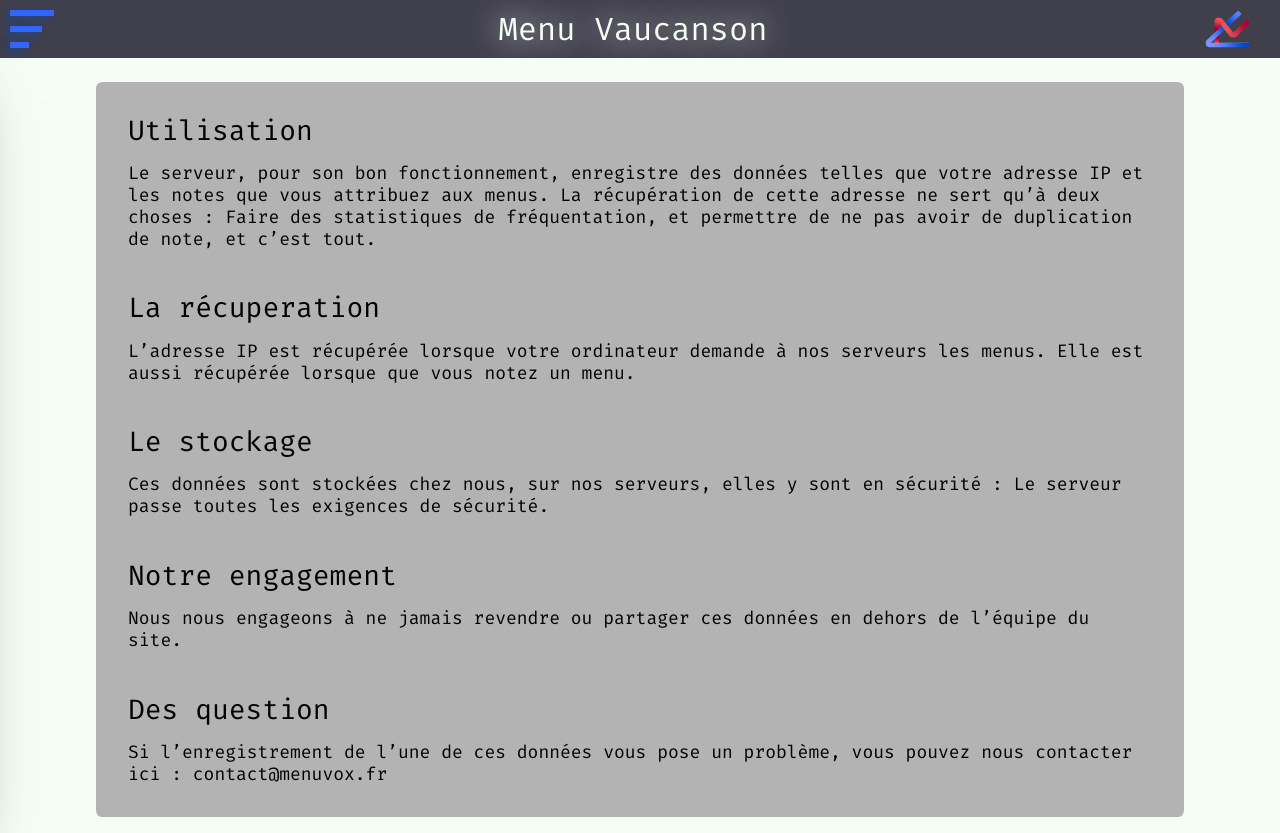
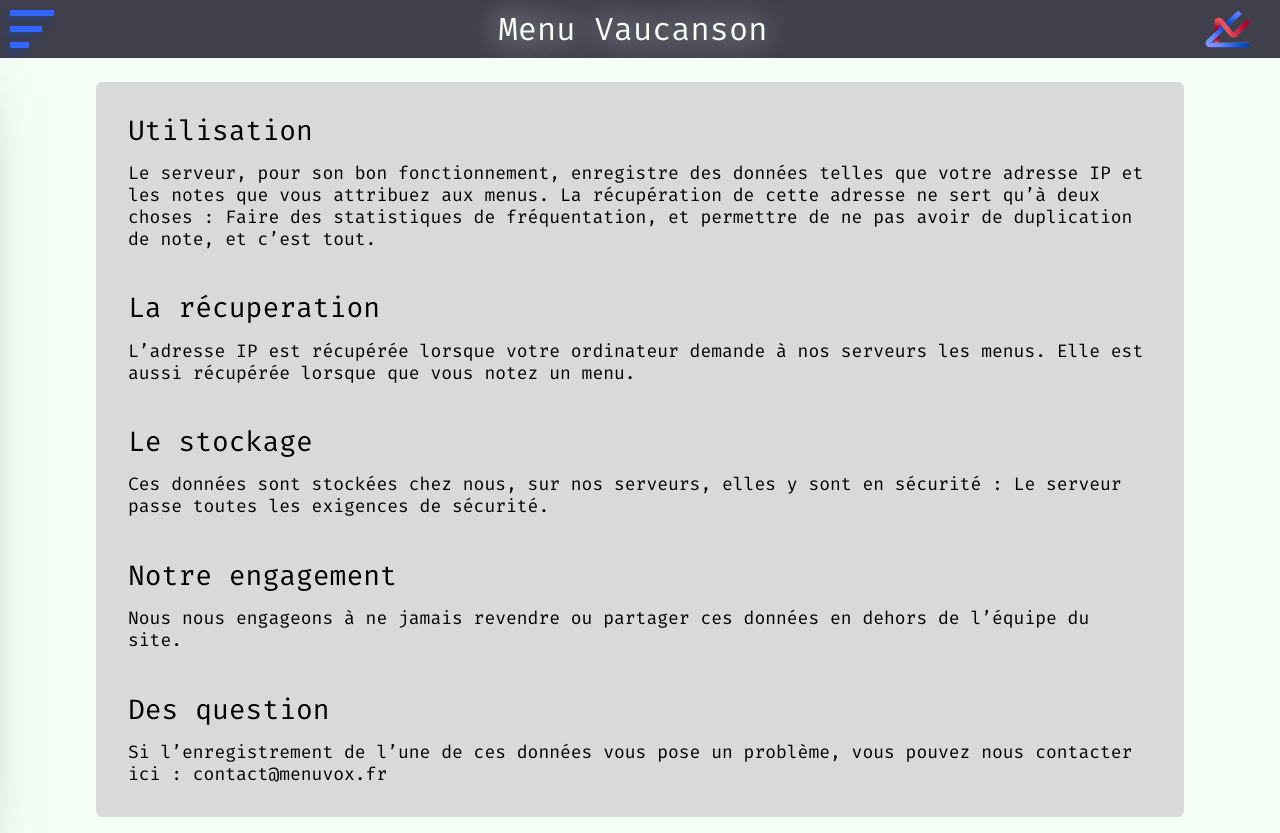
Before and after one commit to Menu-Vaucanson/Desktop, a React (Create React App) app: page /Legal in a window 1280 px wide. Built offline with nearby package versions, Linux system fonts and the light colour scheme.

Commit message:
add dark theme

```diff
--- a/src/Components/Legal.tsx
+++ b/src/Components/Legal.tsx
@@ -1,4 +1,4 @@
-function Legal() {
+function Legal({theme}) {
     const legalList = [
         {
             name: 'Utilisation',
@@ -17,9 +17,10 @@ function Legal() {
             content: <div>Si l’enregistrement de l’une de ces données vous pose un problème, vous pouvez nous contacter ici : contact@menuvox.fr</div>
         }
     ]
-    function UseList() {
+    function UseList({ theme }) {
+        console.log(theme);
         return (
-            <div className="legalBoxs">
+            <div className={theme === 'dark' ? "legalBoxs legalBoxsDark" : 'legalBoxs'}>
                 {legalList.map((Element: { name: string, content: JSX.Element },i) => {
                     return (
                         <div className="legalBox" key={i}>
@@ -36,7 +37,7 @@ function Legal() {
         );
     }
 
-    return (<div className="legalPage"><UseList /></div>);
+    return (<div className="legalPage"><UseList theme={theme} /></div>);
 }
 
 export default Legal;
--- a/src/Components/index.tsx
+++ b/src/Components/index.tsx
@@ -38,7 +38,7 @@ function Index() {
 			element: <Contact theme={theme} />
 		}, {
 			path: '/Legal',
-			element:<Legal />
+			element:<Legal theme={theme}/>
 		}, {
 			path: '/Security',
 			element: <Security />
--- a/src/Stylesheets/dark.css
+++ b/src/Stylesheets/dark.css
@@ -52,3 +52,7 @@
 .E404Dark {
 	color: #F5FEF5;
 }
+
+.legalBoxsDark {
+	background-color: #B3B3B3;
+}
--- a/src/Stylesheets/index.css
+++ b/src/Stylesheets/index.css
@@ -603,7 +603,7 @@ a {
 	border-radius: 0.5vmax;
 	display: flex;
 	flex-direction: column;
-	background-color: #B3B3B3;
+	background-color: #D9D9D9;
 }
 
 .legalTitle {
```
